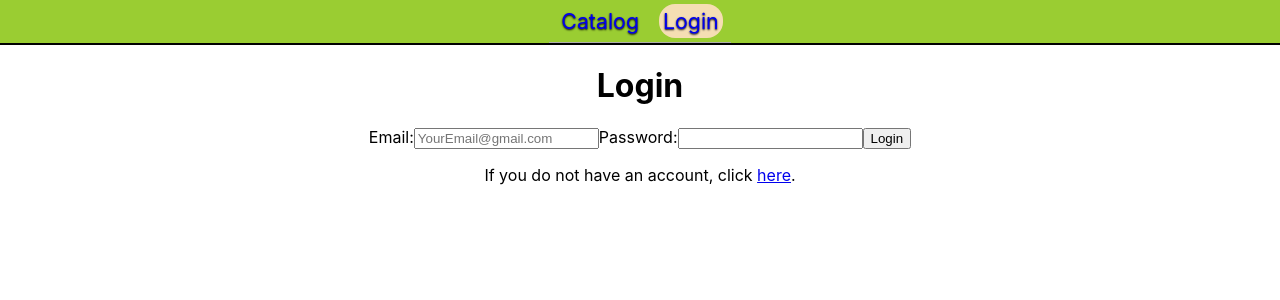
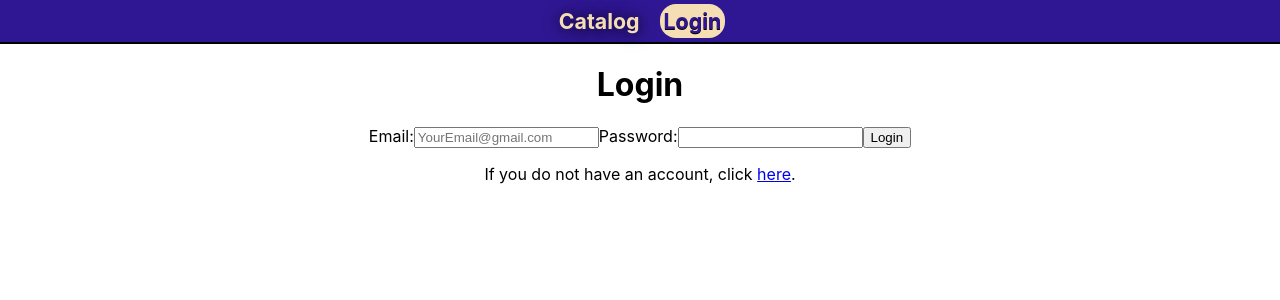
Before and after one commit to ZH-Hristov/Softuni-ReactJS-Project-2022, a React (Create React App) app: page /login in a window 1280 px wide. Shown: the top 300 px of the page. Built offline with nearby package versions, Linux system fonts and the light colour scheme; no server answers.

Commit message:
More catalog and nav styling

```diff
--- a/src/components/Catalog.js
+++ b/src/components/Catalog.js
@@ -48,8 +48,9 @@ const Catalog = () => {
                 {products.map(x =>
                 <li className={styles.catalogli} key={x._id} >
                     <img className={styles.catalogimg} alt={x.title} src={x['image-url']} />
-                    <Link to={`/products/${x._id}`}>{x.title}</Link>
-                    <p>{x['product-price']}$</p>
+                    <Link className={styles.catalogdetail} to={`/products/${x._id}`}>{x.title}</Link>
+                    <p className={styles.catalogdetail} >{x['product-price']}$</p>
+                    <p className={styles.catalogdetail}>Size: {x['product-size']}</p>
                 </li>)}
             </ul>
             : <p>{noProducts}</p>
--- a/src/components/Catalog.module.css
+++ b/src/components/Catalog.module.css
@@ -1,6 +1,6 @@
 .catalogimg {
     object-fit: cover;
-    outline: yellowgreen ridge 4px;
+    outline: #2f1793 ridge 4px;
     background-color: antiquewhite;
     width: 256px;
     height: 256px;
@@ -17,7 +17,15 @@
     display: flex;
     flex-direction: column;
     justify-content: center;
-    background-color: yellowgreen;
+    background-color: #2f1793;
     border-radius: 4px;
     margin: 8px;
 }
+
+.catalogdetail {
+    color: wheat;
+    text-decoration: none;
+    font-weight: 600;
+    margin: 0;
+    text-shadow: 0px 2px 0px black;
+}
--- a/src/components/Navigation.module.css
+++ b/src/components/Navigation.module.css
@@ -1,13 +1,17 @@
 .link {
     padding: 4px;
-    text-shadow: 0px 1px 2px black;
+    text-shadow: 0px 1px 16px black;
     text-decoration: none;
+    font-weight: 700;
+    color: wheat;
 }
 
 .active-link {
     background-color: wheat;
     text-decoration: none;
+    text-shadow: 0px 1px 0px black;
     border-radius: 16px;
+    color: #2f1793;
 }
 
 .nav-bar-list {
@@ -16,7 +20,7 @@
     padding: 0;
     width: 100%;
     border-bottom: 2px solid black;
-    background-color: yellowgreen;
+    background-color:#2f1793;
 }
 
 li {
@@ -24,6 +28,5 @@ li {
     position: relative;
     display: inline-block;
     list-style-type: none;
-    border-bottom: 1px solid #afafaf;
     font-size: 16pt;
 }
```
